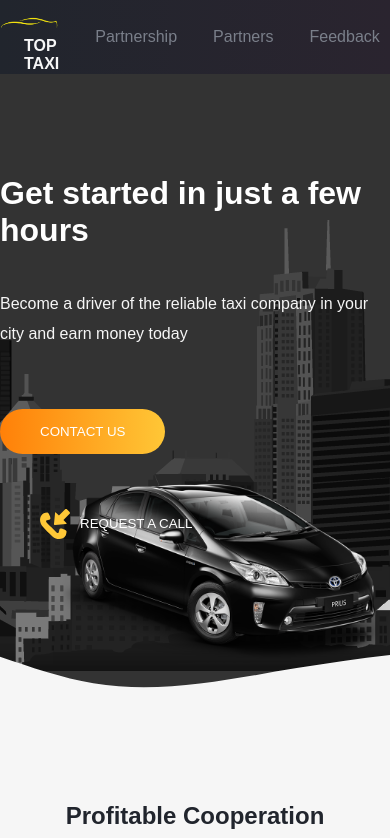
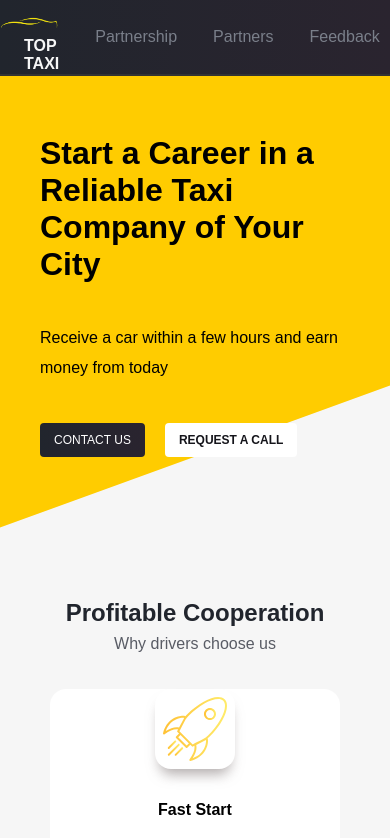
Before and after one commit to maxmdev/taxi-website, a React (Create React App) app: page / in a window 390 px wide. Shown: the top 838 px of the page. Built offline with nearby package versions, Linux system fonts and the light colour scheme.

Commit message:
refactored header component, added adaptivity for mobile devices

```diff
--- /dev/null
+++ b/src/Header.css
@@ -0,0 +1,86 @@
+.header-content__heading h1, .header-content__heading p {
+    color: #000000;
+}
+
+.header-background {
+    height: calc(800px + 2vh);
+    width: calc(1200px + 2vh);
+    margin-top: -386px;
+    margin-left: -768px;
+    position: absolute;
+    z-index: -2;
+    border-top-left-radius: 100px;
+    background: #ffcc00;
+    transform: rotate(-200deg);
+}
+
+.header-content {
+    margin: 0 auto;
+    padding: 100px 0;
+    display: grid;
+    grid-template-columns: 1fr 1fr;
+    grid-gap: 20px;
+}
+
+.header-content p {
+    margin-bottom: 20px;
+}
+
+.header-content__right {
+    border-radius: 80px;
+    margin-left: 0;
+    padding: 0;
+    background: url('./images/bm-car.png') center no-repeat;
+    background-size: 90%;
+    width: 100%;
+}
+
+.heading-buttons {
+    display: flex;
+    flex-direction: row;
+    justify-content: left;
+}
+
+.header-content__heading button {
+    background-image: linear-gradient(to right, rgba(33,37,45,1) 0%, rgba(42,36,47,1)  51%, rgba(33,37,45,1)  100%);
+    border-radius: 4px;
+}
+
+.header-content__heading button:hover {
+    opacity: 0.9;
+    background-position: right center;
+}
+
+button.heading-apply {
+    background-color: #ffffff;
+    color: #15151b;
+    background-image: none;
+    font-weight: bolder;
+}
+
+@media (max-width: 1024px) {
+    .header-content {
+        padding: 40px 0;
+        margin: 0 40px;
+    }
+
+    .header-content__right {
+        margin-left: 0;
+        padding: 10px;
+    }
+
+    .header-content button {
+        padding: 10px 14px;
+        font-size: 12px;
+    }
+}
+
+@media (max-width: 600px) {
+    .header-content {
+        grid-template-columns: 1fr;
+    }
+
+    .header {
+        margin-bottom: 80px;
+    }
+}
--- a/src/Styles.css
+++ b/src/Styles.css
@@ -109,19 +109,14 @@ h1 {
 .phone-link:hover {
   cursor: pointer;
   opacity: 0.8;
-
 }
 
 .phone-link span {
   display: inline-block;
-  background: #FFC837;
   mask-image: url("./images/incoming-call.svg");
   mask-size: contain;
   mask-position: center;
   vertical-align: middle;
-  width: 30px;
-  height: 30px;
-  margin-right: 10px;
 }
 
 .city_background {
--- a/src/components/Button.jsx
+++ b/src/components/Button.jsx
@@ -1,5 +1,5 @@
 export const Button = (props) => {
     return (
-        <button className='button'>{props.text}</button>
+        <button className={'button ' + (props.classname || '')}>{props.text}</button>
     )
 }
--- a/src/components/Header.jsx
+++ b/src/components/Header.jsx
@@ -1,17 +1,22 @@
 import {Navigation} from "./Navigation";
 import {Button} from "./Button";
-import {PhoneButton} from "./PhoneButton";
+import useWindowSize from "./useWindowSize/useWindowSize";
+
+import '../Header.css';
 
 const defaultProps = {
     headerPhoneNumber: "(222) 511-200",
-    headerHeading: "Get started in just a few hours",
-    headerDescription: "Become a driver of the reliable taxi company in your city and earn money today",
+    headerHeading: "Start a Career in a Reliable Taxi Company of Your City",
+    headerDescription: "Receive a car within a few hours and earn money from today",
     applyButtonText: "Contact us",
     requestButtonText: "Request a call",
     headerLogoText: "Top Taxi"
 }
 
 export const Header = ({props = defaultProps}) => {
+    const {width} = useWindowSize();
+    const mobileWidth = 500;
+
     return (
         <>
             <div className='header-nav'>
@@ -25,21 +30,21 @@ export const Header = ({props = defaultProps}) => {
                     <span className='header-container__phone'>{props.headerPhoneNumber}</span>
                 </div>
             </div>
-        <header id='header' className='city_background'>
+
+            <header id='header' className='header'>
                 <div className='header-content'>
-                <div className='header-content__right'>
+                    <div className='header-background'/>
                     <div className='header-content__heading'>
+                        <div className='heading-content'>
                             <h1>{props.headerHeading}</h1>
                             <p>{props.headerDescription}</p>
                         </div>
-                    <div className='header-content__contact'>
-                        <Button text={props.applyButtonText} />
-                        <PhoneButton href='#' text={props.requestButtonText} />
+                        <div className='heading-buttons'>
+                            <Button text={props.applyButtonText}/>
+                            <Button text={props.requestButtonText} classname='heading-apply'/>
                         </div>
                     </div>
-            </div>
-            <div className='header-wave'>
-                <div className='header-taxi'/>
+                    {width > mobileWidth && (<div className='header-content__right'/>)}
                 </div>
             </header>
         </>
--- a/src/components/PhoneButton.jsx
+++ /dev/null
@@ -1,5 +0,0 @@
-export const PhoneButton = (props) => {
-    return (
-        <button className='phone-link'><span className='phone-image'/>{props.text}</button>
-    )
-}
--- a/src/index.css
+++ b/src/index.css
@@ -6,10 +6,6 @@ body {
   margin: 0 auto;
   font-family: 'SF Pro D', sans-serif;
   background: #F6F6F6;
-}
-
-header {
-  background-color: #333333;
 }
 
 nav, nav a {
```
Also changed, not shown: src/images/bm-car.png (added). Lines whose indentation alone changed are shown as unchanged.
